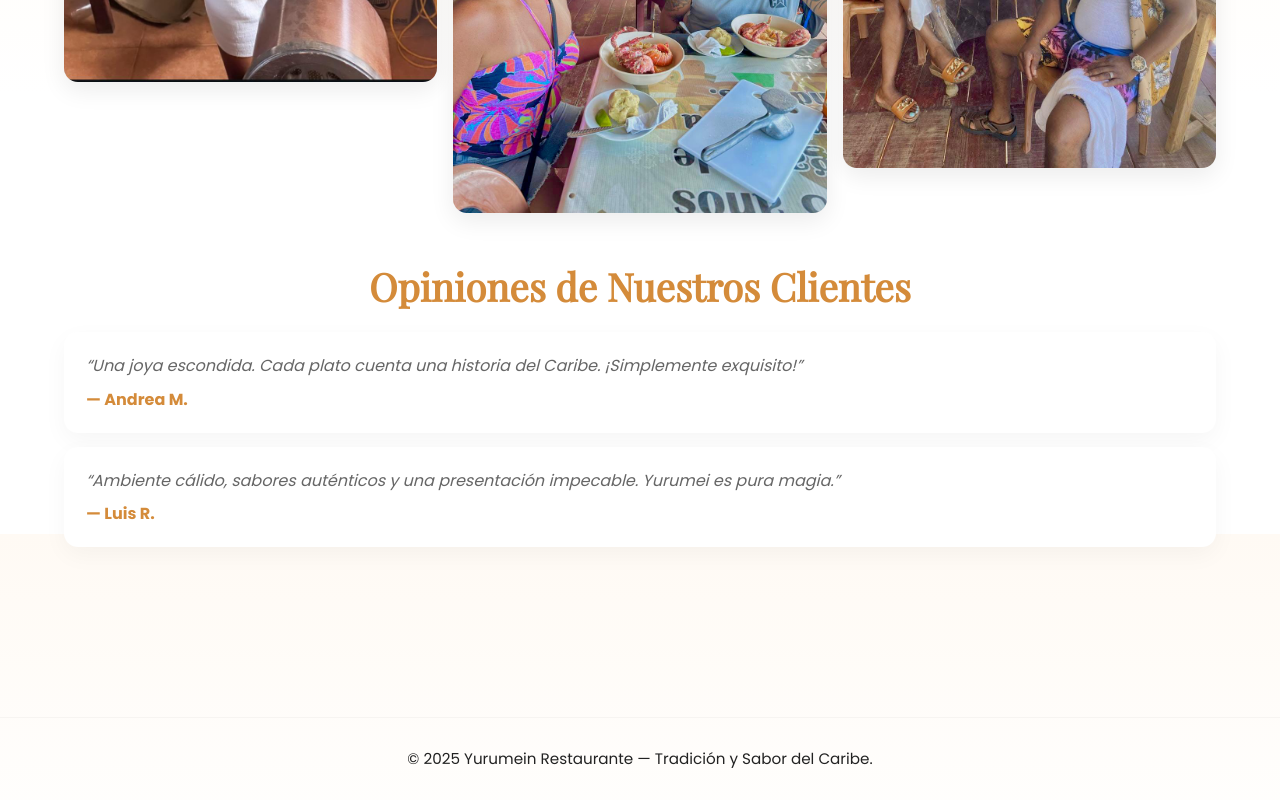
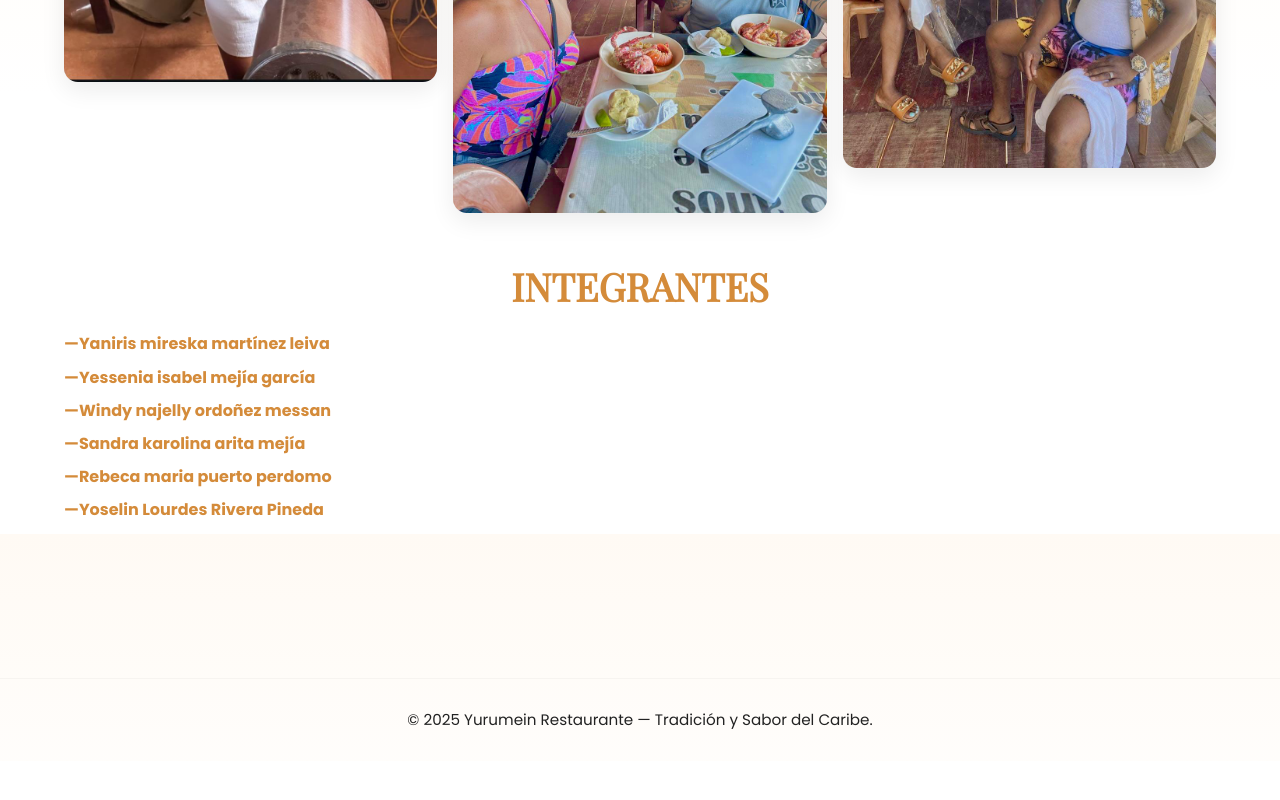
Before and after one commit to CIVIKAHN/Yurumei, a plain HTML site: page index.html in a window 1280 px wide. Shown: the part 3466-4266 px from the top of the page. After the commit the page ends 4227 px from the top, so only its background shows below. Drawn offline with nearby package versions, Linux system fonts and the light colour scheme; a web font is replaced by a local one.

Commit message:
Add files via upload

```diff
--- a/index.html
+++ b/index.html
@@ -625,14 +625,13 @@
 
     <!-- TESTIMONIOS -->
     <section id="opiniones" class="testimonios" aria-labelledby="opiniones-title">
-      <h2 id="opiniones-title" class="section-title">Opiniones de Nuestros Clientes</h2>
-      <div class="testimonial">
-        <div class="quote">“Una joya escondida. Cada plato cuenta una historia del Caribe. ¡Simplemente exquisito!”</div>
-        <div class="who">— Andrea M.</div>
-      </div>
-      <div class="testimonial">
-        <div class="quote">“Ambiente cálido, sabores auténticos y una presentación impecable. Yurumei es pura magia.”</div>
-        <div class="who">— Luis R.</div>
+      <h2 id="opiniones-title" class="section-title">INTEGRANTES</h2>
+        <div class="who">—Yaniris mireska martínez leiva</div>
+        <div class="who">—Yessenia isabel mejía garcía </div>
+        <div class="who">—Windy najelly ordoñez messan </div>
+        <div class="who">—Sandra karolina arita mejía</div>
+        <div class="who">—Rebeca maria puerto perdomo</div>
+        <div class="who">—Yoselin Lourdes Rivera Pineda</div>
       </div>
     </section>
 
```
